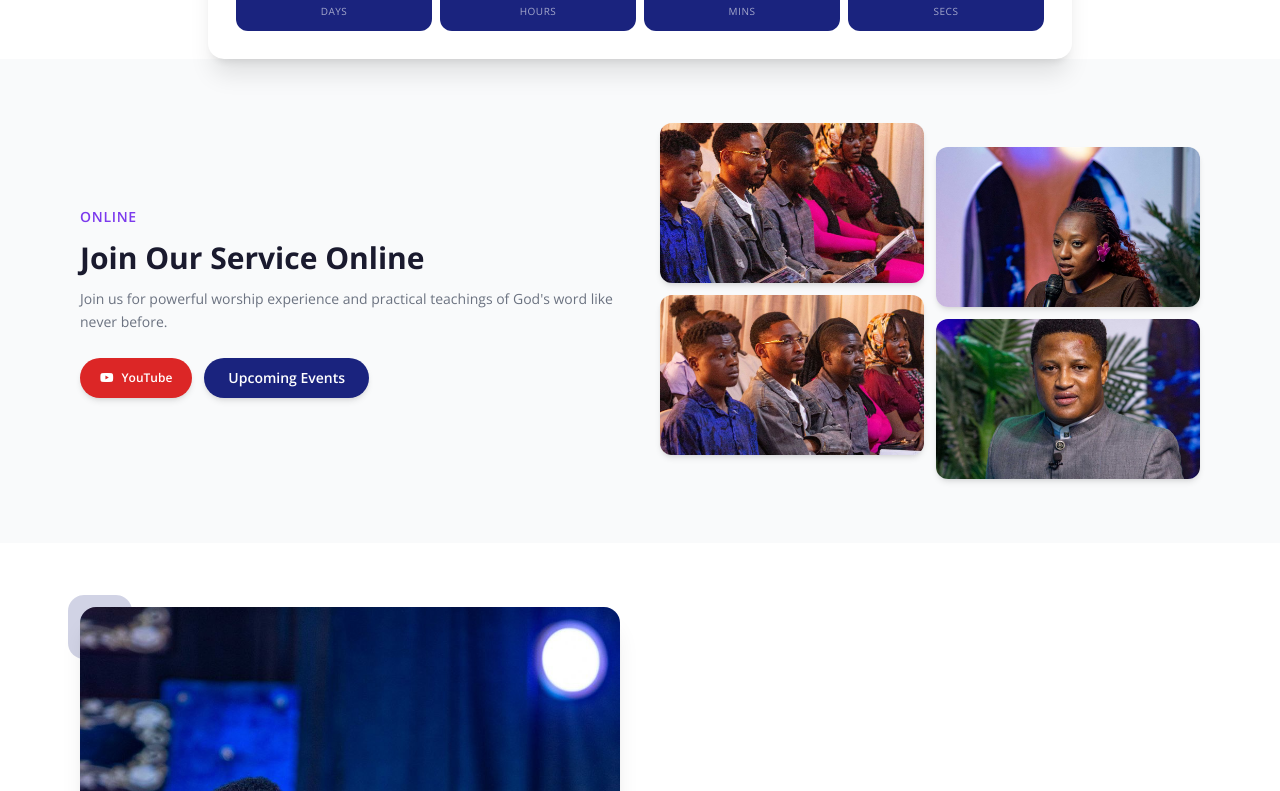
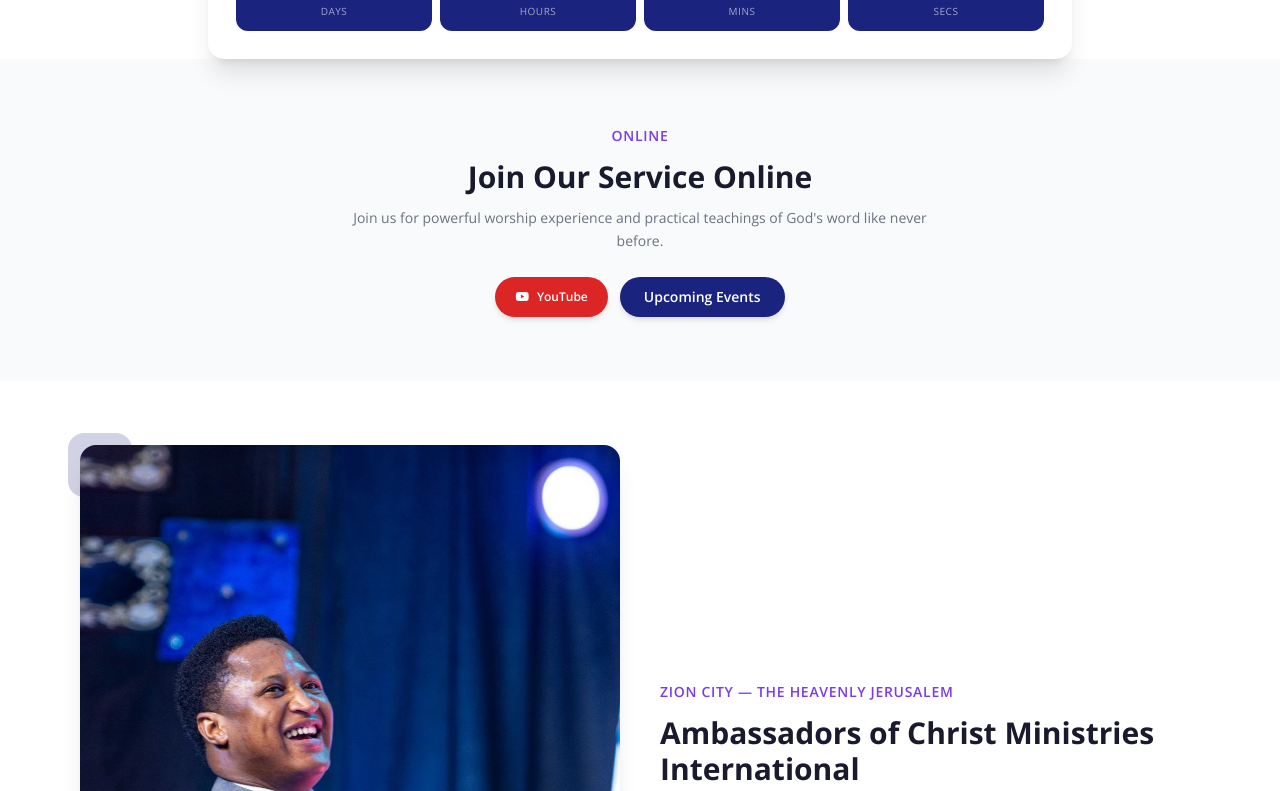
Before and after one commit to Kararzoe/aocmi-zioncity, a Nuxt app: page / in a window 1280 px wide. Shown: the part 929-1720 px from the top of the page. Built offline with nearby package versions, Linux system fonts and the light colour scheme; no server answers.

Commit message:
feat: remove images from Join Our Service Online section

```diff
--- a/pages/index.vue
+++ b/pages/index.vue
@@ -62,26 +62,20 @@
 
     <!-- Join Online -->
     <section class="py-16 bg-gray-50">
-      <div class="max-w-6xl mx-auto px-4 grid md:grid-cols-2 gap-10 items-center">
-        <div>
+      <div class="max-w-6xl mx-auto px-4">
+        <div class="text-center">
           <span class="purple-text">Online</span>
           <h2 class="text-2xl md:text-3xl font-bold my-3">Join Our Service Online</h2>
-          <p class="text-gray-500 text-sm mb-6 leading-relaxed">
+          <p class="text-gray-500 text-sm mb-6 leading-relaxed max-w-xl mx-auto">
             Join us for powerful worship experience and practical teachings of God's word like never before.
           </p>
-          <div class="flex flex-wrap gap-3">
+          <div class="flex flex-wrap gap-3 justify-center">
             <a href="https://youtube.com/@aocmizioncity" target="_blank"
               class="bg-red-600 text-white px-5 py-2.5 rounded-full font-semibold text-xs inline-flex items-center gap-2 hover:bg-red-700 transition shadow-md">
               <i class="fab fa-youtube" /> YouTube
             </a>
             <NuxtLink to="/events" class="btn-blue text-xs">Upcoming Events</NuxtLink>
           </div>
-        </div>
-        <div class="grid grid-cols-2 gap-3">
-          <img src="/img/church-1.jpg" alt="Service" loading="lazy" class="rounded-xl w-full h-40 object-cover shadow-md" />
-          <img src="/img/church-2.jpg" alt="Service" loading="lazy" class="rounded-xl w-full h-40 object-cover shadow-md mt-6" />
-          <img src="/img/church-3.jpg" alt="Service" loading="lazy" class="rounded-xl w-full h-40 object-cover shadow-md -mt-6" />
-          <img src="/img/church-4.jpg" alt="Service" loading="lazy" class="rounded-xl w-full h-40 object-cover shadow-md" />
         </div>
       </div>
     </section>
```
